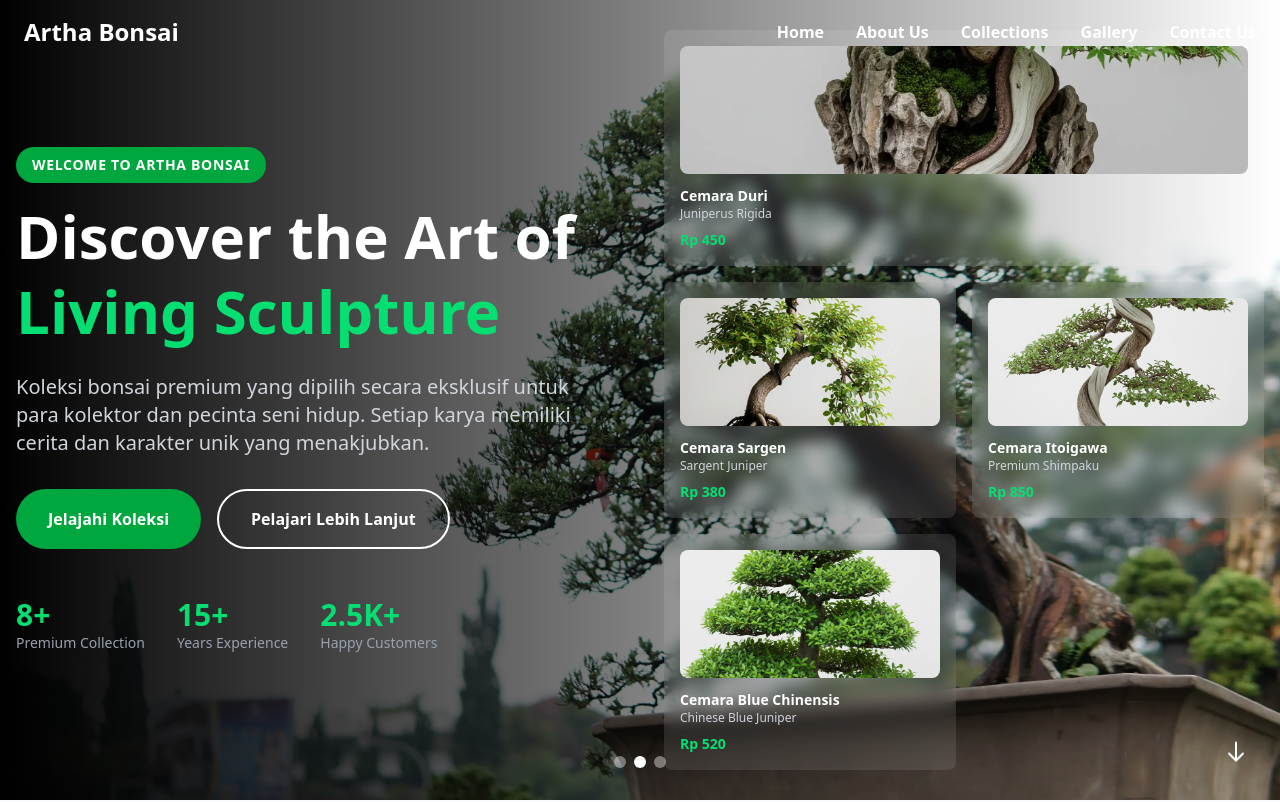
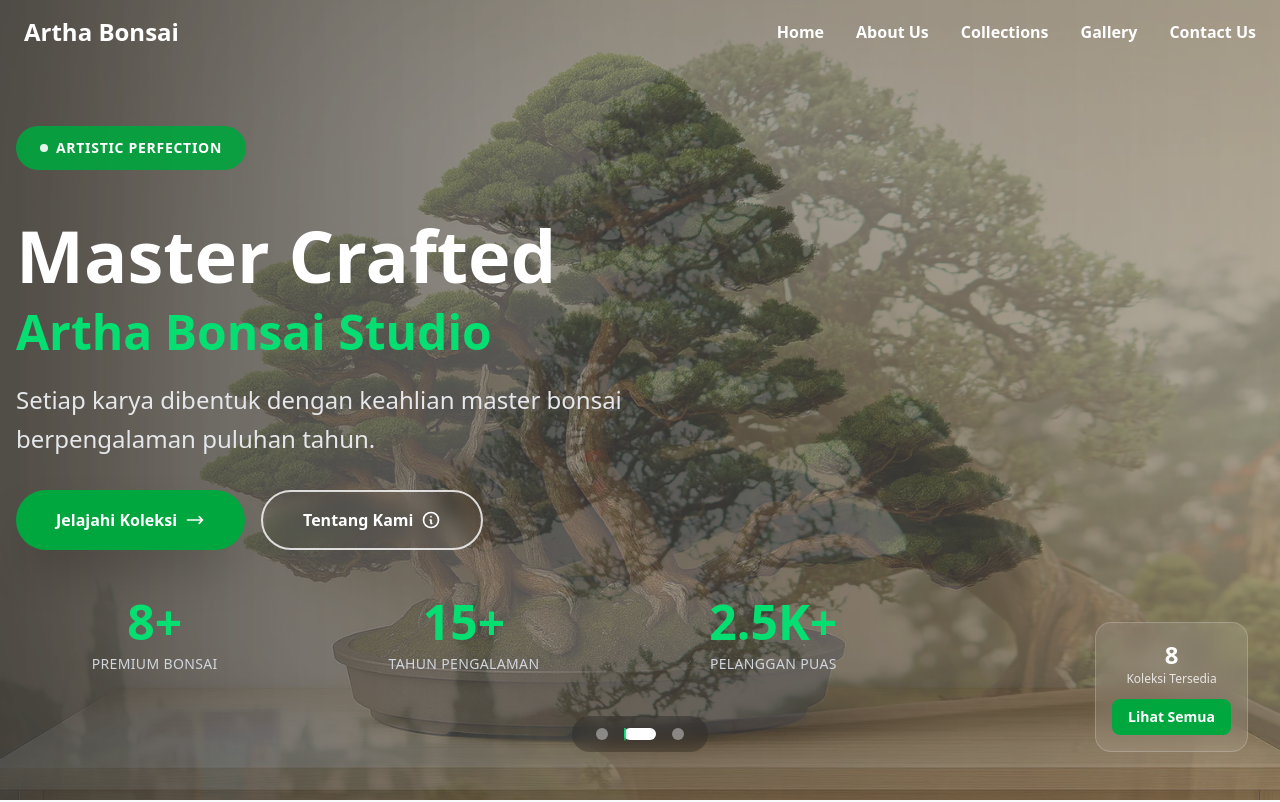
Before and after one commit to TriforionTech/arthabonsai, a React (Vite) app: page / in a window 1280 px wide. Shown: the top 802 px of the page. Built offline with nearby package versions, Linux system fonts and the light colour scheme.

Commit message:
fix awal

```diff
--- a/src/pages/Landing.jsx
+++ b/src/pages/Landing.jsx
@@ -83,13 +83,23 @@ const HeroSection = ({ featuredProducts, onExploreClick }) => {
         src: heroBg,
         title: "Premium Collection",
         subtitle: "Discover Excellence",
+        description:
+          "Koleksi bonsai premium yang dipilih secara eksklusif untuk para kolektor dan pecinta seni hidup.",
       },
       {
         src: gallery1,
         title: "Master Crafted",
         subtitle: "Artistic Perfection",
+        description:
+          "Setiap karya dibentuk dengan keahlian master bonsai berpengalaman puluhan tahun.",
       },
-      { src: gallery2, title: "Living Art", subtitle: "Nature's Masterpiece" },
+      {
+        src: gallery2,
+        title: "Living Art",
+        subtitle: "Nature's Masterpiece",
+        description:
+          "Seni hidup yang menggabungkan filosofi Zen dengan keindahan alam yang menakjubkan.",
+      },
     ],
     []
   );
@@ -100,13 +110,15 @@ const HeroSection = ({ featuredProducts, onExploreClick }) => {
 
     const interval = setInterval(() => {
       setCurrentSlide((prev) => (prev + 1) % heroImages.length);
-    }, 5000);
+    }, 6000); // Increased to 6 seconds for better reading time
 
     return () => clearInterval(interval);
   }, [isAutoPlaying, heroImages.length]);
 
   // Preload hero images
   usePreloadImages(heroImages.map((img) => img.src));
+
+  const currentHeroData = heroImages[currentSlide];
 
   return (
     <section className="relative h-screen overflow-hidden">
@@ -115,8 +127,10 @@ const HeroSection = ({ featuredProducts, onExploreClick }) => {
         {heroImages.map((image, index) => (
           <div
             key={index}
-            className={`absolute inset-0 transition-opacity duration-1000 ${
-              index === currentSlide ? "opacity-100" : "opacity-0"
+            className={`absolute inset-0 transition-all duration-1500 ${
+              index === currentSlide
+                ? "opacity-100 scale-100"
+                : "opacity-0 scale-105"
             }`}
           >
             <img
@@ -124,99 +138,112 @@ const HeroSection = ({ featuredProducts, onExploreClick }) => {
               alt={image.title}
               className="w-full h-full object-cover"
             />
-            <div className="absolute inset-0 bg-gradient-to-r from-black via-black/50 to-transparent" />
+            {/* Enhanced gradient overlay */}
+            <div className="absolute inset-0 bg-gradient-to-r from-black/80 via-black/40 to-black/20" />
           </div>
         ))}
       </div>
 
-      {/* Content */}
+      {/* Main Content - Centered and Focused */}
       <div className="relative z-10 h-full flex items-center">
         <div className="max-w-7xl mx-auto px-4 w-full">
-          <div className="grid lg:grid-cols-2 gap-12 items-center">
-            {/* Text Content */}
-            <div className="text-white">
-              <div className="mb-6">
-                <span className="inline-block px-4 py-2 bg-green-600 text-sm font-semibold uppercase tracking-wider rounded-full mb-4">
-                  Welcome to Artha Bonsai
+          <div className="max-w-4xl">
+            {" "}
+            {/* Focused content width */}
+            {/* Badge with current slide info */}
+            <div className="mb-6">
+              <span className="inline-flex items-center gap-2 px-6 py-3 bg-green-600/90 backdrop-blur-sm text-white text-sm font-semibold uppercase tracking-wider rounded-full mb-4">
+                <span className="w-2 h-2 bg-white rounded-full animate-pulse"></span>
+                {currentHeroData.subtitle}
+              </span>
+            </div>
+            {/* Dynamic Title based on current slide */}
+            <h1 className="text-5xl md:text-7xl font-bold leading-tight mb-6 text-white">
+              <span className="block transition-all duration-700">
+                {currentHeroData.title}
+              </span>
+              <span className="block text-green-400 text-4xl md:text-5xl mt-2">
+                Artha Bonsai Studio
+              </span>
+            </h1>
+            {/* Dynamic description */}
+            <p className="text-xl md:text-2xl text-gray-200 mb-8 max-w-3xl leading-relaxed">
+              {currentHeroData.description}
+            </p>
+            {/* Action Buttons */}
+            <div className="flex flex-col sm:flex-row gap-4 mb-12">
+              <button
+                onClick={onExploreClick}
+                className="group px-10 py-4 bg-green-600 text-white font-bold rounded-full hover:bg-green-700 transition-all duration-300 transform hover:scale-105 shadow-2xl"
+              >
+                <span className="flex items-center gap-2">
+                  Jelajahi Koleksi
+                  <svg
+                    className="w-5 h-5 transition-transform group-hover:translate-x-1"
+                    fill="none"
+                    stroke="currentColor"
+                    viewBox="0 0 24 24"
+                  >
+                    <path
+                      strokeLinecap="round"
+                      strokeLinejoin="round"
+                      strokeWidth={2}
+                      d="M17 8l4 4m0 0l-4 4m4-4H3"
+                    />
+                  </svg>
                 </span>
-                <h1 className="text-4xl md:text-6xl font-bold leading-tight mb-6">
-                  Discover the Art of
-                  <span className="block text-green-400">Living Sculpture</span>
-                </h1>
-                <p className="text-xl text-gray-300 mb-8 max-w-xl">
-                  Koleksi bonsai premium yang dipilih secara eksklusif untuk
-                  para kolektor dan pecinta seni hidup. Setiap karya memiliki
-                  cerita dan karakter unik yang menakjubkan.
-                </p>
-              </div>
+              </button>
 
-              <div className="flex flex-col sm:flex-row gap-4">
-                <button
-                  onClick={onExploreClick}
-                  className="px-8 py-4 bg-green-600 text-white font-semibold rounded-full hover:bg-green-700 transition-all duration-300 transform hover:scale-105"
-                >
-                  Jelajahi Koleksi
-                </button>
-                <button
-                  onClick={() =>
-                    document
-                      .getElementById("about-preview")
-                      .scrollIntoView({ behavior: "smooth" })
-                  }
-                  className="px-8 py-4 border-2 border-white text-white font-semibold rounded-full hover:bg-white hover:text-gray-900 transition-all duration-300"
-                >
-                  Pelajari Lebih Lanjut
-                </button>
-              </div>
-
-              {/* Quick Stats */}
-              <div className="flex gap-8 mt-12">
-                <div>
-                  <div className="text-3xl font-bold text-green-400">
-                    {featuredProducts.length}+
-                  </div>
-                  <div className="text-sm text-gray-400">
-                    Premium Collection
-                  </div>
+              <button
+                onClick={() =>
+                  document
+                    .getElementById("about-preview")
+                    .scrollIntoView({ behavior: "smooth" })
+                }
+                className="group px-10 py-4 border-2 border-white/80 text-white font-bold rounded-full hover:bg-white hover:text-gray-900 transition-all duration-300 backdrop-blur-sm"
+              >
+                <span className="flex items-center gap-2">
+                  Tentang Kami
+                  <svg
+                    className="w-5 h-5 transition-transform group-hover:translate-x-1"
+                    fill="none"
+                    stroke="currentColor"
+                    viewBox="0 0 24 24"
+                  >
+                    <path
+                      strokeLinecap="round"
+                      strokeLinejoin="round"
+                      strokeWidth={2}
+                      d="M13 16h-1v-4h-1m1-4h.01M21 12a9 9 0 11-18 0 9 9 0 0118 0z"
+                    />
+                  </svg>
+                </span>
+              </button>
+            </div>
+            {/* Enhanced Stats Section */}
+            <div className="grid grid-cols-3 gap-8">
+              <div className="text-center">
+                <div className="text-4xl md:text-5xl font-bold text-green-400 mb-2">
+                  {featuredProducts.length}+
                 </div>
-                <div>
-                  <div className="text-3xl font-bold text-green-400">15+</div>
-                  <div className="text-sm text-gray-400">Years Experience</div>
-                </div>
-                <div>
-                  <div className="text-3xl font-bold text-green-400">2.5K+</div>
-                  <div className="text-sm text-gray-400">Happy Customers</div>
+                <div className="text-sm text-gray-300 uppercase tracking-wide">
+                  Premium Bonsai
                 </div>
               </div>
-            </div>
-
-            {/* Featured Product Showcase */}
-            <div className="hidden lg:block">
-              <div className="relative">
-                <div className="grid grid-cols-2 gap-4">
-                  {featuredProducts.slice(0, 4).map((product, index) => (
-                    <div
-                      key={product.id}
-                      className={`bg-white/10 backdrop-blur-sm rounded-lg p-4 transform transition-all duration-500 hover:scale-105 ${
-                        index === 0 ? "col-span-2" : ""
-                      }`}
-                    >
-                      <img
-                        src={product.images.thumbnail}
-                        alt={product.title}
-                        className="w-full h-32 object-cover rounded-lg mb-3"
-                      />
-                      <h3 className="text-white font-semibold text-sm">
-                        {product.title}
-                      </h3>
-                      <p className="text-gray-300 text-xs">
-                        {product.subtitle}
-                      </p>
-                      <p className="text-green-400 font-bold text-sm mt-2">
-                        Rp {product.price.toLocaleString()}
-                      </p>
-                    </div>
-                  ))}
+              <div className="text-center">
+                <div className="text-4xl md:text-5xl font-bold text-green-400 mb-2">
+                  15+
+                </div>
+                <div className="text-sm text-gray-300 uppercase tracking-wide">
+                  Tahun Pengalaman
+                </div>
+              </div>
+              <div className="text-center">
+                <div className="text-4xl md:text-5xl font-bold text-green-400 mb-2">
+                  2.5K+
+                </div>
+                <div className="text-sm text-gray-300 uppercase tracking-wide">
+                  Pelanggan Puas
                 </div>
               </div>
             </div>
@@ -224,38 +251,75 @@ const HeroSection = ({ featuredProducts, onExploreClick }) => {
         </div>
       </div>
 
-      {/* Slide Indicators */}
-      <div className="absolute bottom-8 left-1/2 transform -translate-x-1/2 flex gap-2 z-20">
-        {heroImages.map((_, index) => (
-          <button
-            key={index}
-            onClick={() => {
-              setCurrentSlide(index);
-              setIsAutoPlaying(false);
-            }}
-            className={`w-3 h-3 rounded-full transition-colors ${
-              index === currentSlide ? "bg-white" : "bg-white/40"
-            }`}
-          />
-        ))}
+      {/* Enhanced Slide Indicators */}
+      <div className="absolute bottom-12 left-1/2 transform -translate-x-1/2 z-20">
+        <div className="flex items-center gap-4 bg-black/20 backdrop-blur-sm rounded-full px-6 py-3">
+          {heroImages.map((_, index) => (
+            <button
+              key={index}
+              onClick={() => {
+                setCurrentSlide(index);
+                setIsAutoPlaying(false);
+              }}
+              className={`relative transition-all duration-300 ${
+                index === currentSlide
+                  ? "w-8 h-3 bg-white rounded-full"
+                  : "w-3 h-3 bg-white/40 rounded-full hover:bg-white/60"
+              }`}
+            >
+              {/* Progress bar for active slide */}
+              {index === currentSlide && (
+                <div
+                  className="absolute inset-0 bg-green-400 rounded-full origin-left transition-all"
+                  style={{
+                    animation: isAutoPlaying
+                      ? "progressBar 6s linear infinite"
+                      : "none",
+                  }}
+                />
+              )}
+            </button>
+          ))}
+        </div>
       </div>
 
-      {/* Scroll Indicator */}
-      <div className="absolute bottom-8 right-8 animate-bounce">
-        <svg
-          className="w-6 h-6 text-white"
-          fill="none"
-          stroke="currentColor"
-          viewBox="0 0 24 24"
-        >
-          <path
-            strokeLinecap="round"
-            strokeLinejoin="round"
-            strokeWidth={2}
-            d="M19 14l-7 7m0 0l-7-7m7 7V3"
-          />
-        </svg>
+      {/* Floating Quick Action */}
+      <div className="absolute bottom-12 right-8 z-20 hidden lg:block">
+        <div className="bg-white/10 backdrop-blur-md rounded-2xl p-4 border border-white/20">
+          <div className="text-white text-center mb-3">
+            <div className="text-2xl font-bold">{featuredProducts.length}</div>
+            <div className="text-xs opacity-80">Koleksi Tersedia</div>
+          </div>
+          <button
+            onClick={onExploreClick}
+            className="w-full px-4 py-2 bg-green-600 text-white text-sm font-semibold rounded-lg hover:bg-green-700 transition-colors"
+          >
+            Lihat Semua
+          </button>
+        </div>
       </div>
+
+      {/* Enhanced Scroll Indicator */}
+      <div className="absolute bottom-8 left-1/2 transform -translate-x-1/2 z-20 lg:hidden">
+        <div className="flex flex-col items-center gap-2 text-white/80">
+          <div className="text-xs uppercase tracking-wider">Scroll Down</div>
+          <div className="w-6 h-10 border-2 border-white/40 rounded-full flex justify-center">
+            <div className="w-1 h-3 bg-white/60 rounded-full mt-2 animate-bounce"></div>
+          </div>
+        </div>
+      </div>
+
+      {/* CSS Animation for progress bar */}
+      <style jsx>{`
+        @keyframes progressBar {
+          from {
+            transform: scaleX(0);
+          }
+          to {
+            transform: scaleX(1);
+          }
+        }
+      `}</style>
     </section>
   );
 };
```
